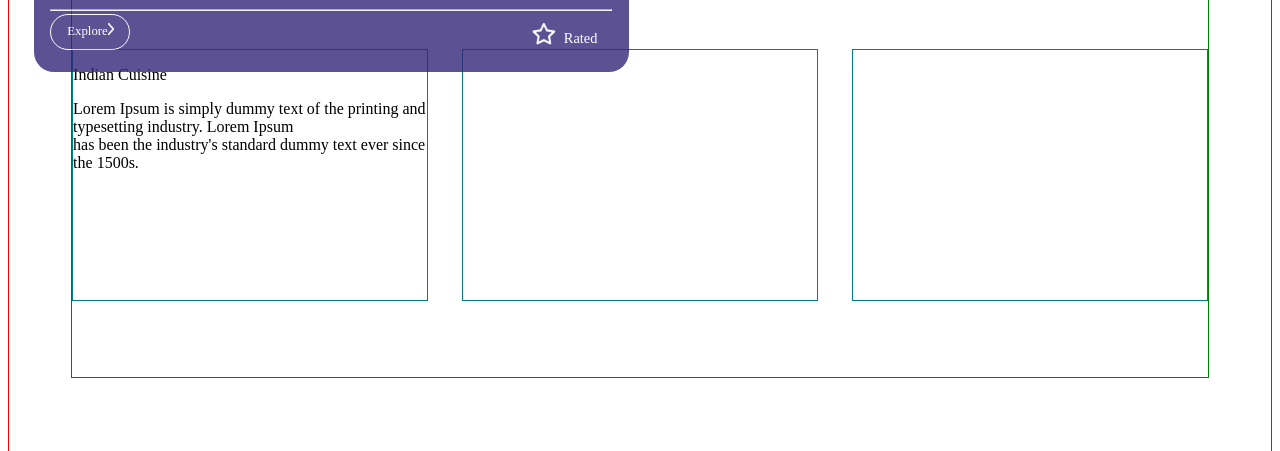
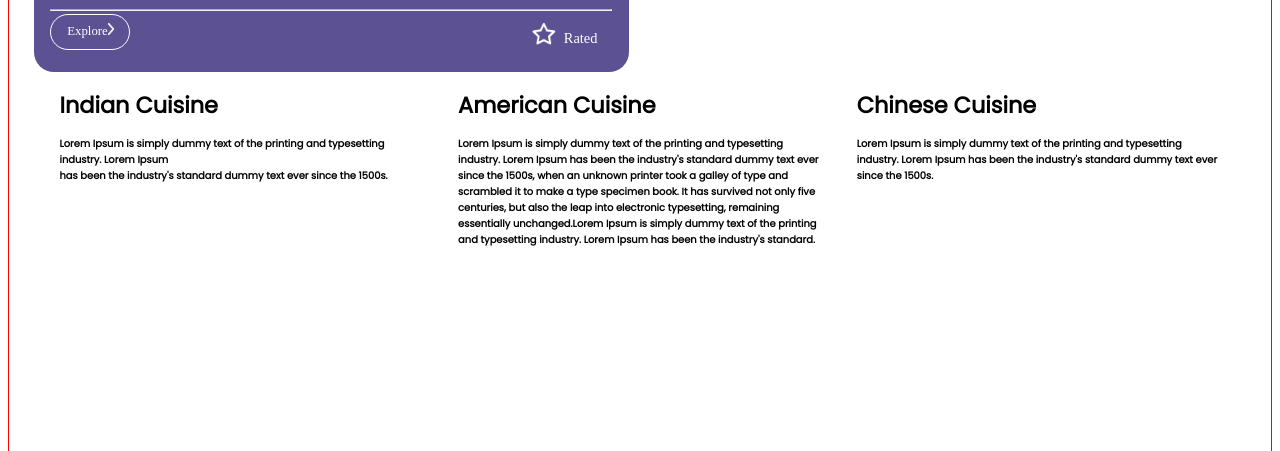
Before and after one commit to Durgesh2601/IO_Factory_CSS_Assignment, a plain HTML site: page index.html in a window 1280 px wide. Shown: the part 683-1134 px from the top of the page. Drawn offline with Linux system fonts and the light colour scheme.

Commit message:
done with 60%

```diff
--- a/index.css
+++ b/index.css
@@ -201,16 +201,27 @@
     margin-left: 47%;
 }
 #cont4{
-    border: 1px solid green;
     height: 24rem;
-    width: 90%;
+    width: 92%;
     margin: auto;
     display: flex;
     gap: 3%;
+    margin-top: 2%;
 }
 .sbCont4{
-    width: 32%;
+    width: 33%;
     height: 65%;
     margin-top: 5%;
-    border: 1px solid teal;
 }
+.sbCont4 > p:nth-child(1) {
+    font-size: 1.4rem;
+    font-weight: 700;
+    line-height: 1rem;
+    font-family: 'Poppins';
+}
+.sbCont4 > p:nth-child(2) {
+    font-size: 0.62rem;
+    font-weight: 600;
+    line-height: 1rem;
+    font-family: 'Poppins';
+}
--- a/index.html
+++ b/index.html
@@ -121,8 +121,18 @@
                 <p>Indian Cuisine</p>
                 <p>Lorem Ipsum is simply dummy text of the printing and typesetting industry. Lorem Ipsum<br/>has been the industry's standard dummy text ever since the 1500s.</p>
             </div>
-            <div class="sbCont4"></div>
-            <div class="sbCont4"></div>
+            <div class="sbCont4">
+                <p>American Cuisine</p>
+                <p>Lorem Ipsum is simply dummy text of the printing and typesetting industry. Lorem Ipsum has been the industry's standard dummy text ever since the 1500s, when an unknown printer took a galley of type and scrambled it to make a type specimen book. It has survived not only five centuries, but also the leap into electronic typesetting, remaining essentially unchanged.Lorem Ipsum is simply dummy text of the printing and typesetting industry. Lorem Ipsum has been the industry's standard.</p>
+            </div>
+            <div class="sbCont4">
+                <p>Chinese Cuisine</p>
+                <p>Lorem Ipsum is simply dummy text of the printing and typesetting industry. Lorem Ipsum has been the industry's standard dummy text ever since the 1500s.</p>
+            </div>
+        </div>
+
+        <div id="cont5">
+
         </div>
     </div>
 </body>
```
